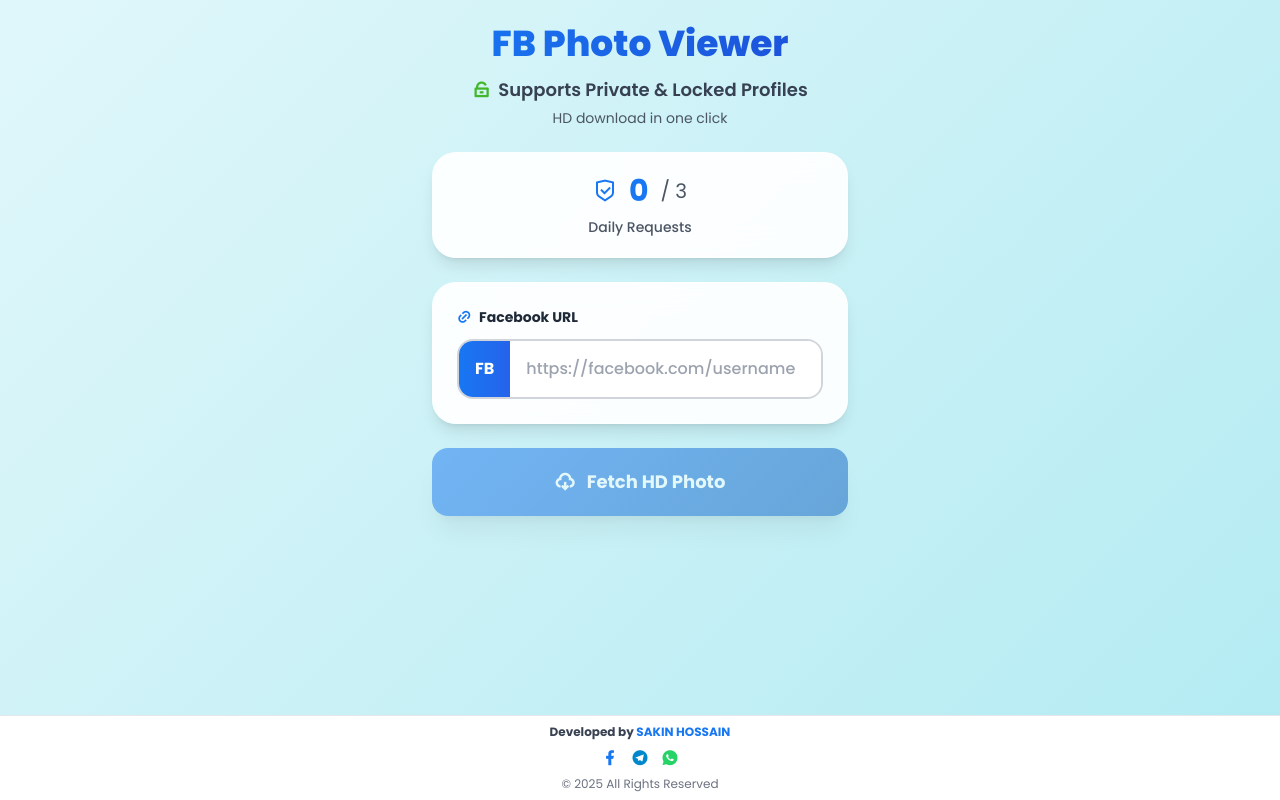
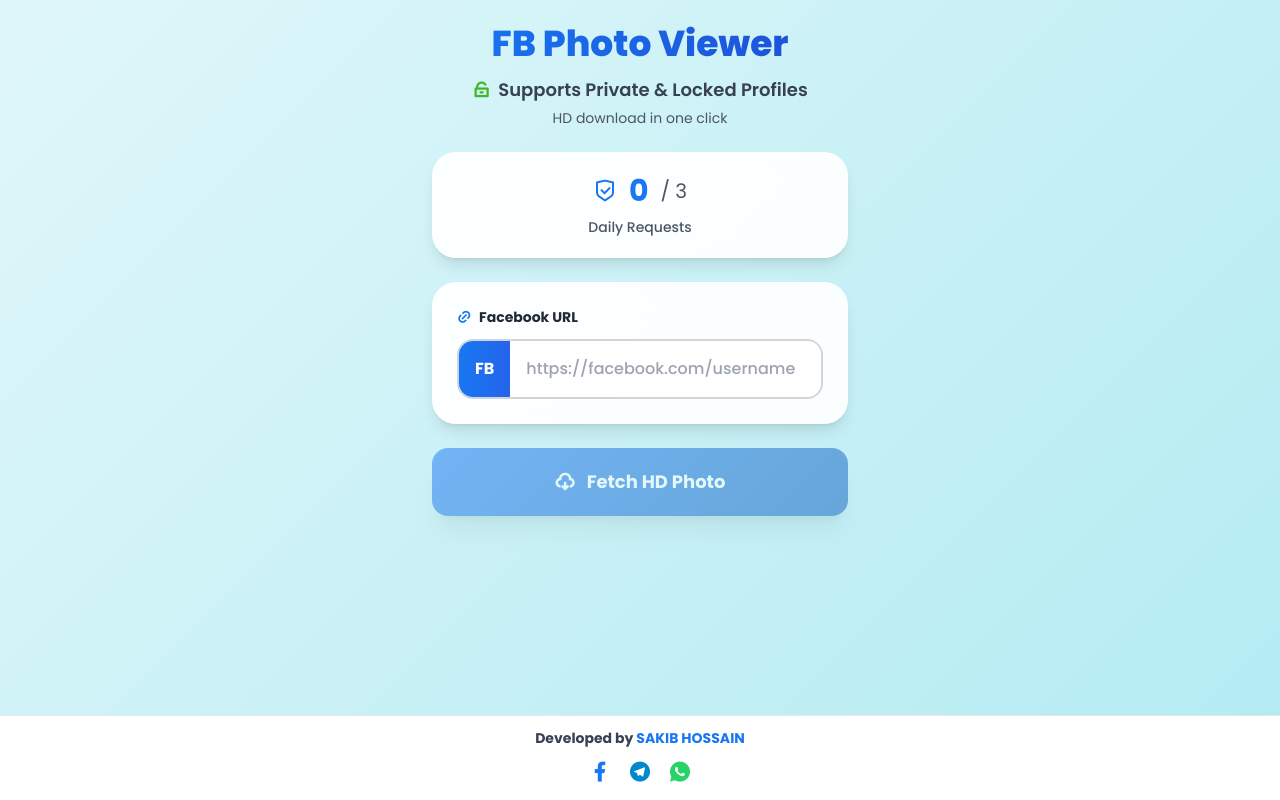
Before and after one commit to shakib0122222/Fb-lock-Profile-Photo-viewer, a plain HTML site: page index.html in a window 1280 px wide. Drawn offline with nearby package versions, Linux system fonts and the light colour scheme.

Commit message:
Update title and footer in index.html

```diff
--- a/index.html
+++ b/index.html
@@ -3,7 +3,7 @@
 <head>
     <meta charset="UTF-8">
     <meta name="viewport" content="width=device-width, initial-scale=1.0">
-    <title>FB Photo Viewer</title>
+    <title>FB Lock id Profile Viewer</title>
     <link href="https://fonts.googleapis.com/css2?family=Poppins:wght@400;500;600;700;800&display=swap" rel="stylesheet">
     <link href="https://cdn.jsdelivr.net/npm/remixicon@3.5.0/fonts/remixicon.css" rel="stylesheet">
     <script src="https://cdn.tailwindcss.com"></script>
@@ -41,11 +41,14 @@
         @keyframes spin { from { transform: rotate(0deg); } to { transform: rotate(360deg); } }
         .social-icon { transition: transform 0.3s; }
         .social-icon:hover { transform: scale(1.3); }
-        @media (max-width: 480px) { .profile-box { height: 260px; } }
+        @media (max-width: 480px) {
+            .profile-box { height: 260px; }
+            footer { padding: 8px 0 !important; }
+        }
     </style>
 </head>
 <body class="min-h-screen flex flex-col">
-    <div class="flex-1 container max-w-md mx-auto px-4 py-6 space-y-6 pb-2">
+    <div class="flex-1 container max-w-md mx-auto px-4 py-6 space-y-6 pb-1">
         <!-- Header -->
         <div class="text-center animate-fade-in">
             <h1 class="text-4xl font-extrabold text-transparent bg-clip-text bg-gradient-to-r from-primary to-blue-700">FB Photo Viewer</h1>
@@ -118,24 +121,24 @@
         </div>
     </div>
 
-    <!-- Footer - আরো উপরে, সবটা দেখা যাবে -->
-    <footer class="bg-white border-t border-gray-200 py-2 mt-1">
-        <div class="text-center px-4">
-            <p class="text-xs font-bold text-gray-700">
-                Developed by <span class="text-primary">SAKIN HOSSAIN</span>
+    <!-- Footer - সবচেয়ে উপরে + বড় টেক্সট -->
+    <footer class="bg-white border-t border-gray-200 py-3 mt-0">
+        <div class="text-center px-2">
+            <p class="text-sm font-bold text-gray-700">
+                Developed by <span class="text-primary">SAKIB HOSSAIN</span>
             </p>
-            <div class="flex justify-center space-x-3 mt-1">
+            <div class="flex justify-center space-x-4 mt-2">
                 <a href="https://facebook.com/yourpage" target="_blank" class="social-icon">
-                    <i class="ri-facebook-fill text-lg text-fb"></i>
+                    <i class="ri-facebook-fill text-2xl text-fb"></i>
                 </a>
                 <a href="https://t.me/yourchannel" target="_blank" class="social-icon">
-                    <i class="ri-telegram-fill text-lg text-tg"></i>
+                    <i class="ri-telegram-fill text-2xl text-tg"></i>
                 </a>
                 <a href="https://wa.me/8801xxxxxxxxx" target="_blank" class="social-icon">
-                    <i class="ri-whatsapp-fill text-lg text-wa"></i>
+                    <i class="ri-whatsapp-fill text-2xl text-wa"></i>
                 </a>
             </div>
-            <p class="text-xs text-gray-500 mt-1">© 2025 All Rights Reserved</p>
+
         </div>
     </footer>
 
```
